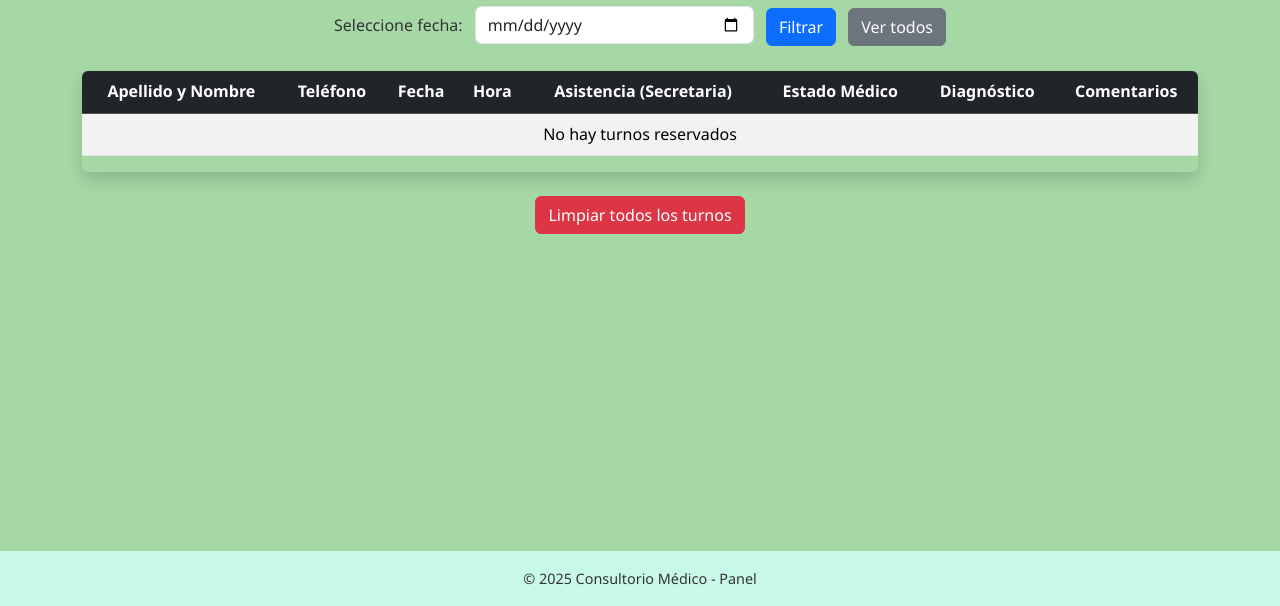
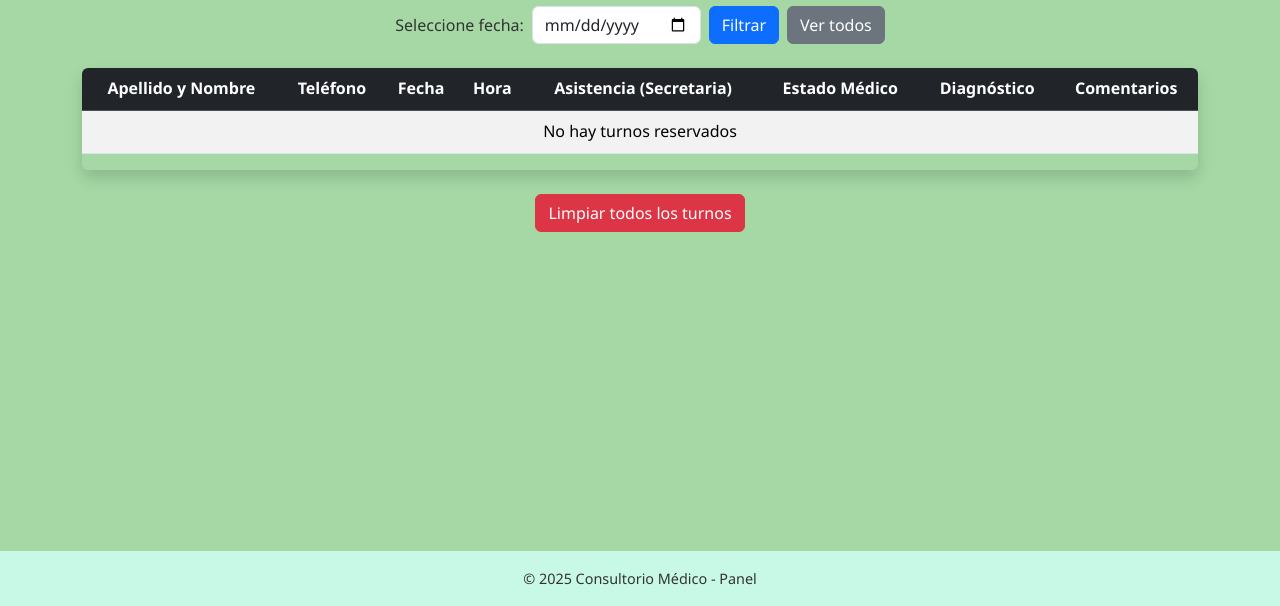
Before and after one commit to GonzaDH01/NP-turnos-consultorio, a website: page pages/panel.html in a window 1280 px wide. Shown: the part 194-800 px from the top of the page. Drawn offline with nearby package versions, Linux system fonts and the light colour scheme.

Commit message:
alineacion panel

```diff
--- a/pages/panel.html
+++ b/pages/panel.html
@@ -30,11 +30,11 @@
     <h2 class="text-center mb-4">Turnos Reservados</h2>
 
     <!-- Filtro por fecha -->
-    <div class="mb-4 text-center">
-      <label for="fecha-panel" class="form-label me-2">Seleccione fecha:</label>
-      <input type="date" id="fecha-panel" class="form-control w-25 d-inline-block me-2">
-      <button id="filtrar-turnos" class="btn btn-primary me-2">Filtrar</button>
-      <button id="ver-todos-turnos" class="btn btn-secondary">Ver todos</button>
+    <div class="mb-4 d-flex align-items-center justify-content-center gap-2 flex-wrap">
+  <label for="fecha-panel" class="form-label mb-0">Seleccione fecha:</label>
+  <input type="date" id="fecha-panel" class="form-control w-auto">
+  <button id="filtrar-turnos" class="btn btn-primary">Filtrar</button>
+  <button id="ver-todos-turnos" class="btn btn-secondary">Ver todos</button>
     </div>
 
     <div class="table-responsive shadow rounded">
```
